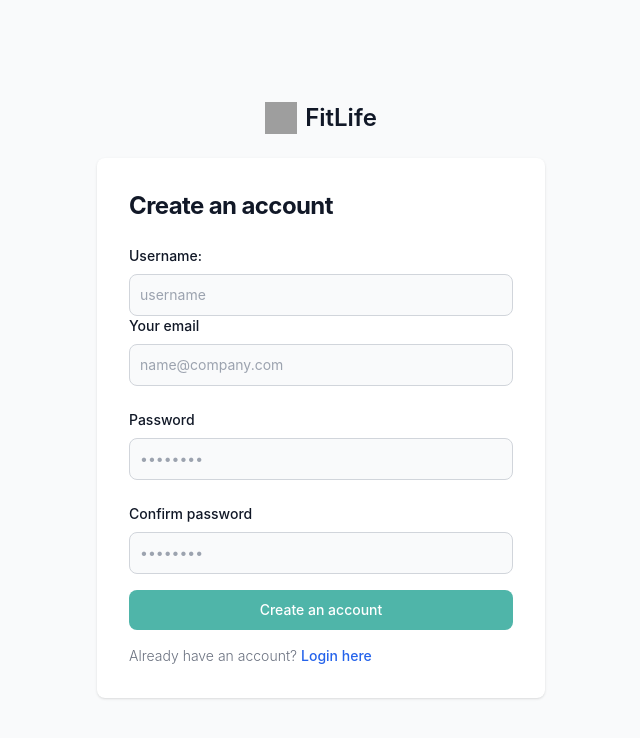
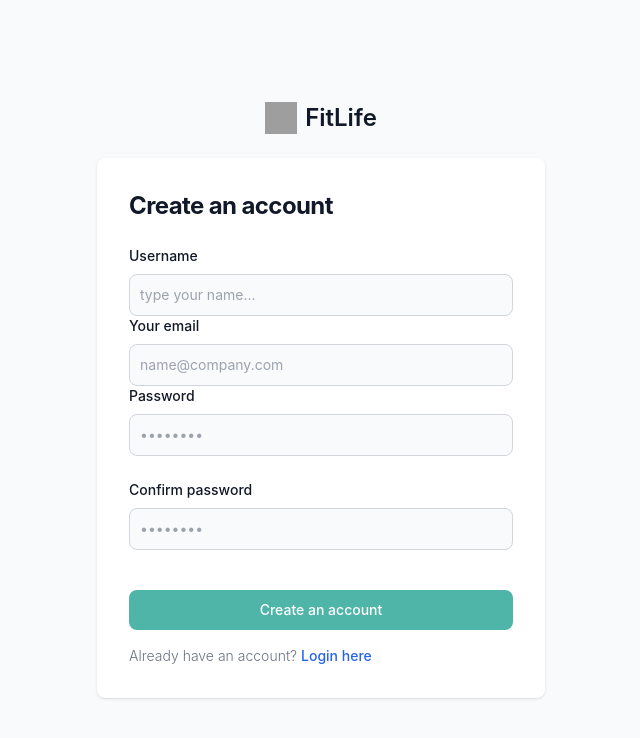
Before and after one commit to MAMCB/WD045-FinalProject-FitnessPlanner, a React (Vite) app in the folder client/: page /register in a window 1280 px wide. Shown: the top 738 px of the page, without its empty margins (319-959 px from the left). Built offline with nearby package versions, Linux system fonts and the light colour scheme; no server answers; grey boxes are pictures that could not be loaded.

Commit message:
add function required to register form

```diff
--- /dev/null
+++ b/client/src/components/Input.jsx
@@ -0,0 +1,73 @@
+import { useFormContext } from "react-hook-form";
+import { AuthContext } from "../context/Auth";
+import { useContext } from "react";
+import { motion } from "framer-motion";
+import { AnimatePresence } from "framer-motion";
+import React from "react";
+import { findInputError } from "../utils/findInputError";
+import { isFormInvalid } from "../utils/isFormInvalid";
+import { MdError } from "react-icons/md";
+
+export const Input = ({ label, type, id, placeholder }) => {
+  const {
+    register,
+    formState: { errors },
+  } = useFormContext();
+
+
+
+  const inputError = findInputError(errors, label);
+  const isInvalid = isFormInvalid(inputError);
+
+  return (
+    <div className="gap-2">
+      <div /* className="flex justify-between" */>
+        <label
+          htmlFor={id}
+          className="block mb-2 text-sm font-medium text-gray-900 dark:text-white"
+        >
+          {label}
+        </label>
+      </div>
+      <AnimatePresence mode="wait" initial={false}>
+        {isInvalid && (
+          <InputError
+            message={inputError.error.message}
+            key={inputError.error.message}
+          />
+        )}
+      </AnimatePresence>
+      <input
+        id={id}
+        type={type}
+        className="bg-gray-50 border border-gray-300 text-gray-900 sm:text-sm rounded-lg focus:ring-primary-600 focus:border-primary-600 block w-full p-2.5 dark:bg-gray-700 dark:border-gray-600 dark:placeholder-gray-400 dark:text-white dark:focus:ring-blue-500 dark:focus:border-blue-500"
+        placeholder={placeholder}
+        {...register(label, {
+          required: {
+            value: true,
+            message: "required",
+          },
+        })}
+      />
+    </div>
+  );
+};
+
+const InputError = ({ message }) => {
+  return (
+    <motion.p
+      className="flex items-center gap-1 px-2 font-semibold text-red-500 bg-red-100 rounded-md"
+      {...framer_error}
+    >
+      <MdError />
+      {message}
+    </motion.p>
+  );
+};
+
+const framer_error = {
+  initial: { opacity: 0, y: 10 },
+  animate: { opacity: 1, y: 0 },
+  exit: { opacity: 0, y: 10 },
+  transition: { duration: 0.2 },
+};
--- a/client/src/components/Register.jsx
+++ b/client/src/components/Register.jsx
@@ -2,7 +2,8 @@ import React from "react";
 import { Link, Navigate } from "react-router-dom";
 import { useState, useContext } from "react";
 import { AuthContext } from "../context/Auth";
-import { useForm, FormProvider } from "react-hook-form";
+import {Input} from "./Input";
+import { useForm, FormProvider, useFormContext } from "react-hook-form";
 
 const Register = () => {
   const context = useContext(AuthContext);
@@ -17,17 +18,20 @@ const Register = () => {
     confirmPassword: "",
   });
 
-  const handleChange = (e) => {
+  /* const handleChange = (e) => {
     const { name, value } = e.target;
     setUser({ ...user, [name]: value });
     console.log(user);
-  };
+  }; */
   /* const handleSubmit = (e) => {
     e.preventDefault();
     console.log(context);
     context.register(user);
   }; */
-  const handleSubmit = methods.handleSubmit((data) => { e.preventDefault(); console.log(data)});
+  const handleSubmit = methods.handleSubmit((data) => {
+
+    console.log(data);
+  });
   // if user exist go to home
   if (context.user) {
     return <Navigate to="/" />;
@@ -53,9 +57,20 @@ const Register = () => {
                 Create an account
               </h1>
               <FormProvider {...methods}>
-              <form className="space-y-4 md:space-y-6"onSubmit={e => e.preventDefault() }>
+                <form
+                  className="space-y-4 md:space-y-6"
+                  onSubmit={(e) => e.preventDefault()}
+                  noValidate
+                >
                   <div>
-                  <label
+                    <Input
+                      label="Username"
+                      type="text"
+                      id="username"
+                      placeholder="type your name..."
+                    />
+
+                    {/*                     <label
                       htmlFor=""
                       className="block mb-2 text-sm font-medium text-gray-900 dark:text-white"
                     >
@@ -72,8 +87,16 @@ const Register = () => {
                       onChange={handleChange}
                       placeholder="username"
                       required
+                    /> */}
+
+                    <Input
+                      label="Your email"
+                      type="email"
+                      id="email"
+                      placeholder="name@company.com"
                     />
-                  <label
+
+                    {/*                     <label
                       htmlFor="email"
                       className="block mb-2 text-sm font-medium text-gray-900 dark:text-white"
                     >
@@ -92,10 +115,23 @@ const Register = () => {
                     onChange={handleChange}
                       className="bg-gray-50 border border-gray-300 text-gray-900 sm:text-sm rounded-lg focus:ring-primary-600 focus:border-primary-600 block w-full p-2.5 dark:bg-gray-700 dark:border-gray-600 dark:placeholder-gray-400 dark:text-white dark:focus:ring-blue-500 dark:focus:border-blue-500"
                       required
+                    /> */}
+
+                    <Input
+                      label="Password"
+                      type="password"
+                      id="password"
+                      placeholder="••••••••"
                     />
                   </div>
                   <div>
-                  <label
+                    <Input
+                      label="Confirm password"
+                      type="password"
+                      id="confirm-password"
+                      placeholder="••••••••"
+                    />
+                    {/* <label
                       htmlFor="password"
                       className="block mb-2 text-sm font-medium text-gray-900 dark:text-white"
                     >
@@ -115,11 +151,11 @@ const Register = () => {
                     onChange={handleChange}
                       className="bg-gray-50 border border-gray-300 text-gray-900 sm:text-sm rounded-lg focus:ring-primary-600 focus:border-primary-600 block w-full p-2.5 dark:bg-gray-700 dark:border-gray-600 dark:placeholder-gray-400 dark:text-white dark:focus:ring-blue-500 dark:focus:border-blue-500"
                       required
-                  />
+                    /> */}
                   </div>
                   <div>
                     <div>
-                    <label
+                      {/* <label
                         type="confirm-password"
                         className="block mb-2 text-sm font-medium text-gray-900 dark:text-white"
                       >
@@ -140,10 +176,11 @@ const Register = () => {
                       onChange={handleChange}
                         className="bg-gray-50 border border-gray-300 text-gray-900 sm:text-sm rounded-lg focus:ring-primary-600 focus:border-primary-600 block w-full p-2.5 dark:bg-gray-700 dark:border-gray-600 dark:placeholder-gray-400 dark:text-white dark:focus:ring-blue-500 dark:focus:border-blue-500"
                         required
-                    />
+                      /> */}
                     </div>
                     <button
-                    type="submit"
+                      /* type="submit" */
+                      onClick={handleSubmit}
                       className="w-full mt-4 mb-4 text-white bg-primaryOne hover:bg-secondary focus:ring-4 focus:outline-none focus:ring-primary-300 font-medium rounded-lg text-sm px-5 py-2.5 text-center dark:bg-primary-600 dark:hover:bg-primary-700 dark:focus:ring-primary-800"
                     >
                       Create an account
--- /dev/null
+++ b/client/src/utils/findInputError.js
@@ -0,0 +1,8 @@
+export function findInputError(errors, name) {
+  const filtered = Object.keys(errors)
+    .filter((key) => key.includes(name))
+    .reduce((cur, key) => {
+      return Object.assign(cur, { error: errors[key] });
+    }, {});
+  return filtered;
+}
--- /dev/null
+++ b/client/src/utils/isFormInvalid.js
@@ -0,0 +1,7 @@
+export const isFormInvalid = (err) => {
+  if (Object.keys(err).length > 0) {
+    return true;
+  } else {
+    return false;
+  }
+}
```
Lines whose indentation alone changed are shown as unchanged.
